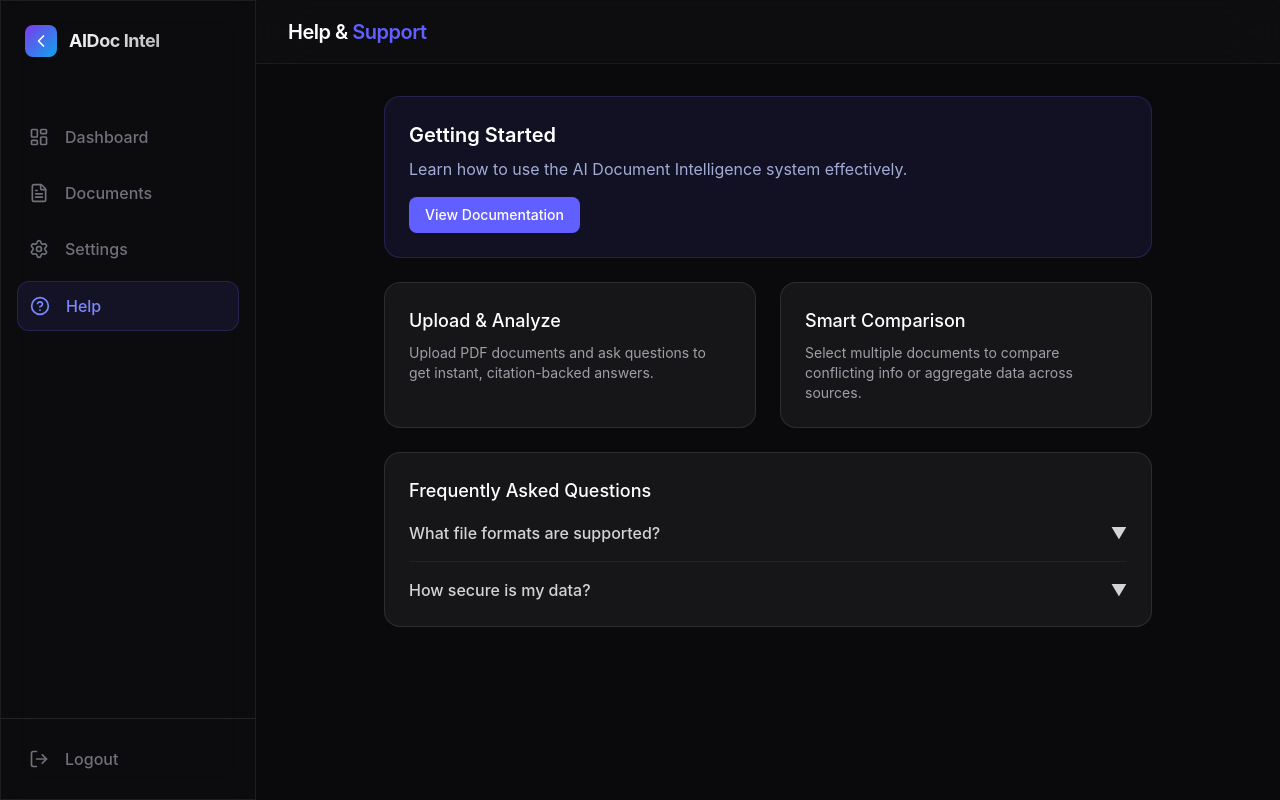
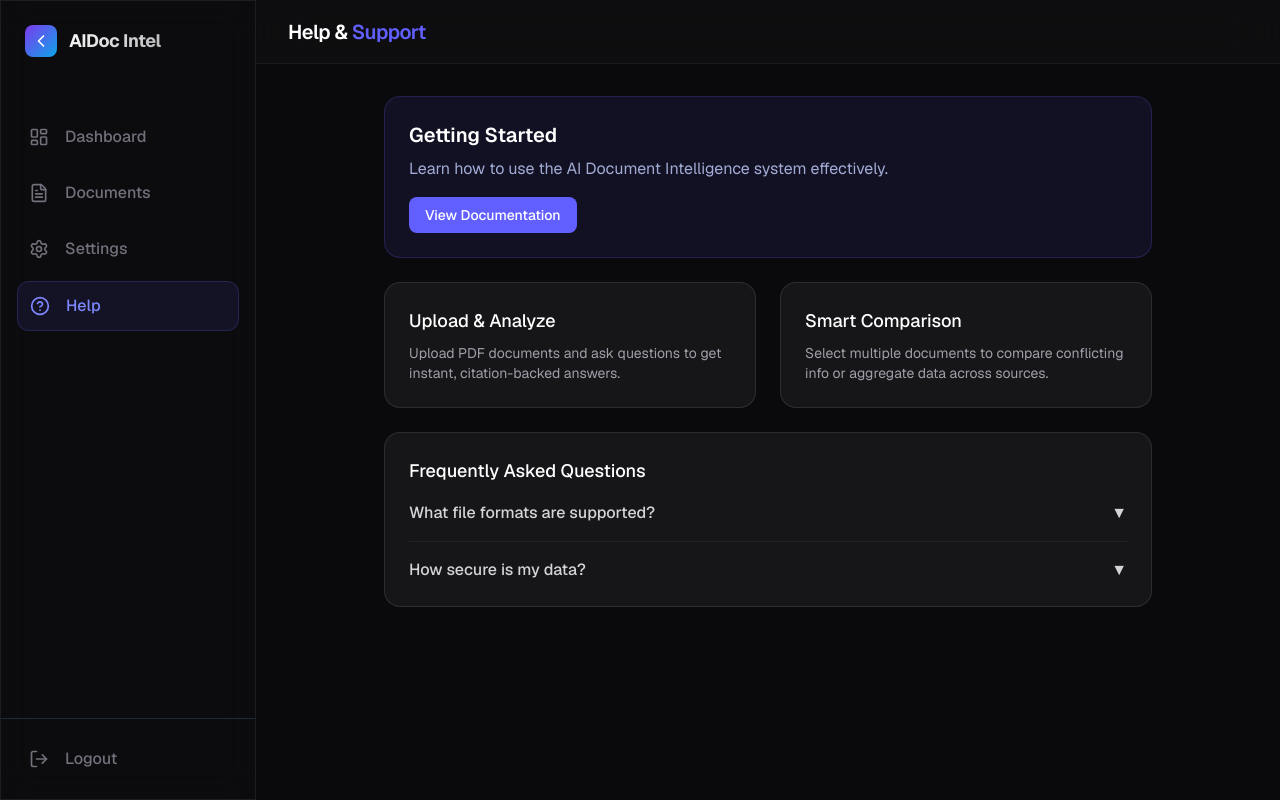
Before and after one commit to sandaru-fx/AI-Powered-Document-Intelligence-System-RAG-, a Next.js app in the folder frontend/: page /help in a window 1280 px wide. Built offline with nearby package versions, Linux system fonts and the light colour scheme; no server answers.

Commit message:
Visual Polish: Font update to Geist & Border refinements

```diff
--- a/frontend/src/app/globals.css
+++ b/frontend/src/app/globals.css
@@ -31,7 +31,6 @@
 body {
   background: var(--background);
   color: var(--foreground);
-  font-family: 'Inter', system-ui, -apple-system, sans-serif;
   overflow-x: hidden;
 }
 
--- a/frontend/src/app/layout.tsx
+++ b/frontend/src/app/layout.tsx
@@ -1,21 +1,13 @@
 import type { Metadata } from "next";
-import { Geist, Geist_Mono } from "next/font/google";
+import { Geist } from "next/font/google";
 import { AuthProvider } from "@/context/AuthContext";
 import "./globals.css";
 
-const geistSans = Geist({
-  variable: "--font-geist-sans",
-  subsets: ["latin"],
-});
-
-const geistMono = Geist_Mono({
-  variable: "--font-geist-mono",
-  subsets: ["latin"],
-});
+const geist = Geist({ subsets: ["latin"] });
 
 export const metadata: Metadata = {
-  title: "Create Next App",
-  description: "Generated by create next app",
+  title: "AI Document Intelligence",
+  description: "Advanced RAG System",
 };
 
 export default function RootLayout({
@@ -25,9 +17,7 @@ export default function RootLayout({
 }>) {
   return (
     <html lang="en">
-      <body
-        className={`${geistSans.variable} ${geistMono.variable} antialiased`}
-      >
+      <body className={`${geist.className} antialiased`} >
         <AuthProvider>
           {children}
         </AuthProvider>
--- a/frontend/src/app/page.tsx
+++ b/frontend/src/app/page.tsx
@@ -201,7 +201,7 @@ export default function Dashboard() {
 
           {/* Right Pane: PDF Viewer (Split View) */}
           <div className={cn(
-            "border-l border-white/10 bg-[#0a0a0c] transition-all duration-300 ease-in-out flex flex-col",
+            "border-l border-white/5 bg-[#0a0a0c] transition-all duration-300 ease-in-out flex flex-col",
             viewerOpen ? "w-1/2 opacity-100 translate-x-0" : "w-0 opacity-0 translate-x-full absolute right-0 h-full overflow-hidden"
           )}>
             {viewerOpen && (
--- a/frontend/src/components/ChatInterface.tsx
+++ b/frontend/src/components/ChatInterface.tsx
@@ -82,9 +82,9 @@ export const ChatInterface = forwardRef<ChatInterfaceHandle, ChatInterfaceProps>
         }));
 
         return (
-            <div className="flex flex-col h-full glass-morphism rounded-3xl overflow-hidden relative border border-white/10">
+            <div className="flex flex-col h-full glass-morphism rounded-3xl overflow-hidden relative border border-gray-800">
                 {/* Header */}
-                <div className="p-4 border-b border-white/10 flex items-center justify-between bg-white/[0.02]">
+                <div className="p-4 border-b border-gray-800 flex items-center justify-between bg-white/[0.02]">
                     <div className="flex items-center gap-3">
                         <div className="w-10 h-10 rounded-full brand-gradient flex items-center justify-center">
                             <Bot className="text-white w-6 h-6" />
@@ -137,7 +137,7 @@ export const ChatInterface = forwardRef<ChatInterfaceHandle, ChatInterfaceProps>
                                             onClick={() => {
                                                 onSendMessage(item.label);
                                             }}
-                                            className="flex items-start gap-4 p-4 rounded-xl bg-white/5 border border-white/5 hover:bg-white/10 hover:border-indigo-500/30 transition-all text-left group"
+                                            className="flex items-start gap-4 p-4 rounded-xl bg-white/5 border border-gray-800 hover:bg-white/10 hover:border-indigo-500/30 transition-all text-left group"
                                         >
                                             <div className="p-2 rounded-lg bg-indigo-500/10 text-indigo-400 group-hover:bg-indigo-500 group-hover:text-white transition-colors">
                                                 <item.icon className="w-5 h-5" />
@@ -155,7 +155,7 @@ export const ChatInterface = forwardRef<ChatInterfaceHandle, ChatInterfaceProps>
                                 </div>
 
                                 {/* Recent Activity */}
-                                <div className="pt-8 border-t border-white/5">
+                                <div className="pt-8 border-t border-gray-800">
                                     <h3 className="text-sm font-medium text-zinc-400 mb-4 flex items-center gap-2">
                                         <History className="w-4 h-4" />
                                         Recently Processed
@@ -203,7 +203,7 @@ export const ChatInterface = forwardRef<ChatInterfaceHandle, ChatInterfaceProps>
                                         "p-4 rounded-2xl text-sm leading-relaxed",
                                         msg.role === "user"
                                             ? "bg-brand-600 text-white rounded-tr-none"
-                                            : "bg-white/5 text-zinc-200 border border-white/5 rounded-tl-none"
+                                            : "bg-white/5 text-zinc-200 border border-gray-800 rounded-tl-none"
                                     )}>
                                         {msg.content}
                                     </div>
@@ -243,13 +243,13 @@ export const ChatInterface = forwardRef<ChatInterfaceHandle, ChatInterfaceProps>
                 </div>
 
                 {/* Input */}
-                <div className="p-6 bg-white/[0.01] border-t border-white/10">
+                <div className="p-6 bg-white/[0.01] border-t border-gray-800">
                     <form onSubmit={handleSubmit} className="flex gap-4 relative">
                         <input
                             value={input}
                             onChange={(e) => setInput(e.target.value)}
                             placeholder={activeDocument ? `Ask about '${activeDocument}'...` : "Type your question here..."}
-                            className="flex-1 bg-white/5 border border-white/10 rounded-2xl px-6 py-4 text-white focus:outline-none focus:ring-2 focus:ring-indigo-500/50 focus:shadow-[0_0_15px_rgba(99,102,241,0.3)] transition-all pr-16"
+                            className="flex-1 bg-white/5 border border-gray-800 rounded-2xl px-6 py-4 text-white focus:outline-none focus:ring-2 focus:ring-indigo-500/50 focus:shadow-[0_0_15px_rgba(99,102,241,0.3)] transition-all pr-16"
                         />
                         <button
                             type="submit"
--- a/frontend/src/components/PDFViewer.tsx
+++ b/frontend/src/components/PDFViewer.tsx
@@ -18,18 +18,18 @@ export default function PDFViewer({ url, onClose, initialPage, isInline = false
     const defaultLayoutPluginInstance = defaultLayoutPlugin();
 
     const containerClasses = isInline
-        ? "w-full h-full bg-slate-900 border-l border-white/10 flex flex-col"
+        ? "w-full h-full bg-slate-900 border-l border-gray-800 flex flex-col"
         : "fixed inset-0 z-50 flex items-center justify-end bg-black/40 backdrop-blur-sm animate-in fade-in duration-300";
 
     const innerClasses = isInline
         ? "w-full h-full flex flex-col"
-        : "w-full max-w-4xl h-full bg-slate-900 shadow-2xl border-l border-white/10 flex flex-col animate-in slide-in-from-right duration-500";
+        : "w-full max-w-4xl h-full bg-slate-900 shadow-2xl border-l border-gray-800 flex flex-col animate-in slide-in-from-right duration-500";
 
     return (
         <div className={containerClasses}>
             <div className={innerClasses}>
                 {/* Header */}
-                <div className="p-4 border-b border-white/10 flex items-center justify-between bg-slate-900/50">
+                <div className="p-4 border-b border-gray-800 flex items-center justify-between bg-slate-900/50">
                     <h3 className="text-white font-medium flex items-center gap-2">
                         <span className="w-2 h-2 rounded-full bg-indigo-500 animate-pulse" />
                         Document Inspector
--- a/frontend/src/components/Sidebar.tsx
+++ b/frontend/src/components/Sidebar.tsx
@@ -22,7 +22,7 @@ export function Sidebar() {
     return (
         <aside
             className={cn(
-                "flex flex-col h-screen glass-morphism border-r border-white/10 transition-all duration-300 z-50",
+                "flex flex-col h-screen glass-morphism border-r border-gray-800 transition-all duration-300 z-50",
                 isCollapsed ? "w-20" : "w-64"
             )}
         >
@@ -65,7 +65,7 @@ export function Sidebar() {
             </nav>
 
             {/* User & Logout */}
-            <div className="p-4 border-t border-white/10 space-y-2">
+            <div className="p-4 border-t border-gray-800 space-y-2">
                 {!isCollapsed && user && (
                     <div className="flex items-center gap-3 p-3 bg-white/5 rounded-xl mb-2 text-xs">
                         <div className="w-8 h-8 rounded-full brand-gradient flex items-center justify-center">
```
